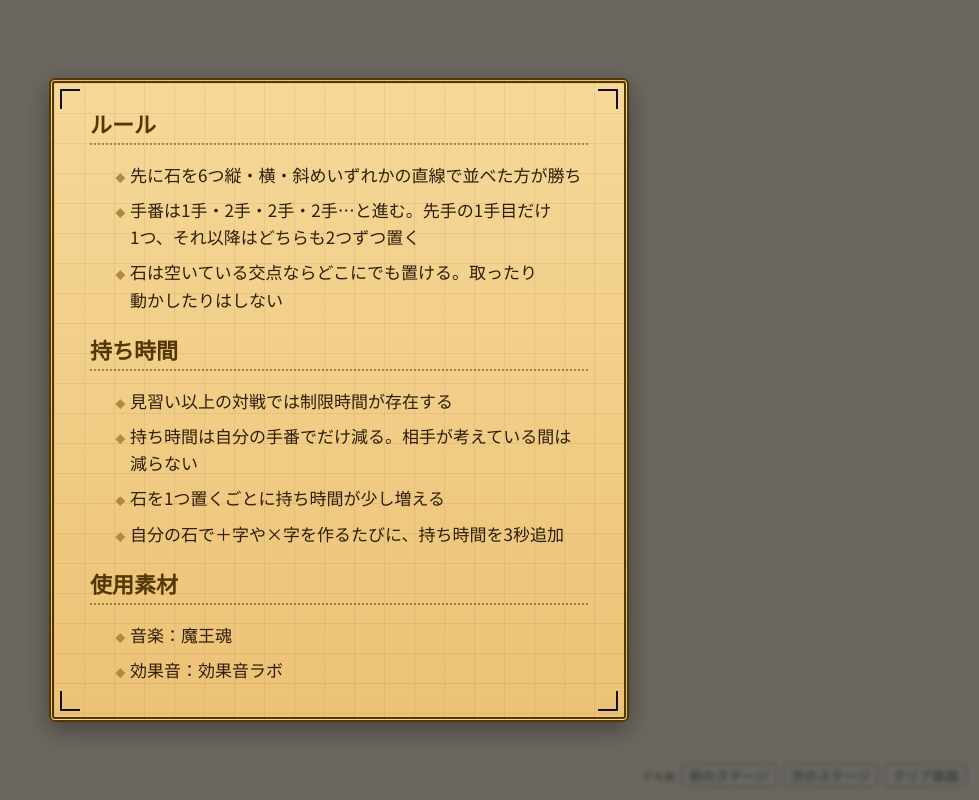
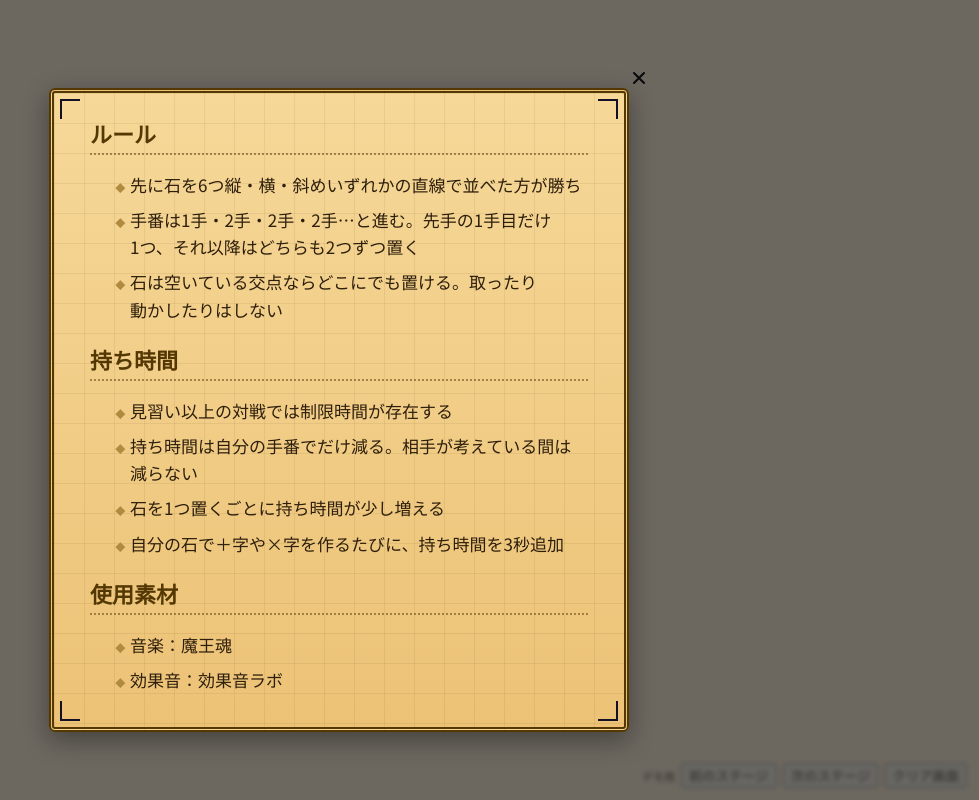
Before and after one commit to TakuyaXyze/6moku-narabe, a Next.js app: page / in a window 1280 px wide. Both pictures are taken after a click on the button "ルール説明". Shown: the whole page, without its empty margins (301-1280 px from the left). Built offline with nearby package versions, Linux system fonts and the light colour scheme; no server answers; a web font is replaced by a local one.

Commit message:
💄 ルール説明と振り返りの札の外側右上に、閉じる×ボタンを設置

```diff
--- /dev/null
+++ b/components/CloseButton.tsx
@@ -0,0 +1,16 @@
+type Props = {
+    onClose: () => void;
+}
+
+//札の外側の右上に置く、閉じるボタン
+export function CloseButton({ onClose }: Props) {
+    return (
+        <button className="close-button" aria-label="閉じる" onClick={() => onClose()}>
+            <svg viewBox="0 0 24 24" width="20" height="20" aria-hidden="true"
+                stroke="currentColor" strokeWidth="2.5" strokeLinecap="round"
+            >
+                <path d="M6 6 L18 18 M18 6 L6 18" />
+            </svg>
+        </button>
+    );
+}
--- a/components/ReviewPopup.tsx
+++ b/components/ReviewPopup.tsx
@@ -4,6 +4,7 @@ import "../styles/ReviewPopup.css";
 import { useState } from "react";
 import { Overlay } from "./Overlay";
 import { GameBoard } from "./GameBoard";
+import { CloseButton } from "./CloseButton";
 
 type Props = {
     boards: (string | null)[][][];      //石を1つ置くごとの盤面。最初は空の盤
@@ -23,6 +24,8 @@ export function ReviewPopup({ boards, onClose }: Props) {
     //盤とボタンの周りに触っても閉じないよう、幕までクリックを届けない
     return (
         <Overlay onClose={onClose}>
+            <div className="overlay-frame">
+                <CloseButton onClose={onClose} />
                 <div className="review-panel" onClick={(event) => event.stopPropagation()}>
                     <div className="review-board">
                         <GameBoard boxes={boards[turnEnds[turnNo]]} handleClick={() => { }} pointerColor={null}
@@ -34,6 +37,7 @@ export function ReviewPopup({ boards, onClose }: Props) {
                         <button disabled={turnNo === turnCount} onClick={() => setTurnNo(turnNo + 1)}>次の手番へ</button>
                     </div>
                 </div>
+            </div>
         </Overlay>
     );
 }
--- a/components/RuleScreen.tsx
+++ b/components/RuleScreen.tsx
@@ -2,6 +2,7 @@
 
 import "../styles/GameInfo.css";
 import { Overlay } from "./Overlay";
+import { CloseButton } from "./CloseButton";
 
 const RULES: string[] = [
     "先に石を6つ縦・横・斜めいずれかの直線で並べた方が勝ち",
@@ -28,6 +29,8 @@ type Props = {
 export function RuleScreen({ onClose }: Props) {
     return (
         <Overlay onClose={onClose}>
+            <div className="overlay-frame">
+                <CloseButton onClose={onClose} />
                 <div className="rule-panel">
                     <div className="rule-title">ルール</div>
                     <ul>
@@ -42,6 +45,7 @@ export function RuleScreen({ onClose }: Props) {
                         {CREDITS.map((credit) => <li key={credit}>{credit}</li>)}
                     </ul>
                 </div>
+            </div>
         </Overlay>
     );
 }
--- a/styles/GameInfo.css
+++ b/styles/GameInfo.css
@@ -23,7 +23,8 @@
     height: 14px;
     border: 1px solid var(--dark-brown);
     border-radius: 7px;
-    overflow: hidden;       /*色の付いた部分を、枠の角丸の内側に収める*/
+    overflow: hidden;
+    /*色の付いた部分を、枠の角丸の内側に収める*/
     background-color: rgba(84, 56, 4, 0.5);
     box-shadow: inset 0 2px 3px rgba(40, 25, 0, 0.45);
 }
@@ -222,7 +223,8 @@
     --grid: rgba(84, 56, 4, 0.08);
     box-sizing: border-box;
     width: min(580px, calc(100vw - 24px));
-    max-height: calc(100dvh - 24px);
+    max-height: calc(100dvh - 48px);
+    /*上下の余白(12px ×2)と、札の上の閉じるボタンの行(24px)の分を空ける*/
     overflow-y: auto;
     scrollbar-width: thin;
     scrollbar-color: rgba(84, 56, 4, 0.5) transparent;
@@ -256,7 +258,7 @@
 }
 
 /*2つめ以降の見出しは、上の項目との間を空ける*/
-.rule-panel ul + .rule-title {
+.rule-panel ul+.rule-title {
     margin-top: 20px;
 }
 
@@ -275,7 +277,8 @@
 /*低い画面(スマホの横向きなど)では、余白と文字を詰めて札を画面に収める*/
 @media screen and (max-height: 600px) {
     .rule-panel {
-        max-height: calc(100dvh - 12px);
+        max-height: calc(100dvh - 36px);
+        /*上下の余白(6px ×2)と、閉じるボタンの行(24px)の分*/
         padding: 16px 32px 8px;
     }
 
@@ -284,7 +287,7 @@
         font-size: 18px;
     }
 
-    .rule-panel ul + .rule-title {
+    .rule-panel ul+.rule-title {
         margin-top: 12px;
     }
 
@@ -311,7 +314,7 @@
         break-inside: avoid;
     }
 
-    .rule-panel ul + .rule-title {
+    .rule-panel ul+.rule-title {
         margin-top: 8px;
     }
 }
--- a/styles/Overlay.css
+++ b/styles/Overlay.css
@@ -29,6 +29,23 @@
     cursor: pointer;
 }
 
+.overlay-frame {
+    display: flex;
+    flex-direction: column;
+    align-items: flex-end;
+    gap: 0px;
+}
+
+.overlay .close-button {
+    min-width: 0;
+    padding: 0px;
+    line-height: 0;
+    color: var(--black);
+    transform: translate(20px, 0px);
+    border: none;
+    background: none;
+}
+
 .overlay button:focus-visible {
     outline: 2px solid var(--white);
     outline-offset: -5px;
--- a/styles/ReviewPopup.css
+++ b/styles/ReviewPopup.css
@@ -6,11 +6,16 @@
 }
 
 /*盤は入れ物の高さに合わせて大きさが決まるので、画面に収まる正方形の入れ物を用意する*/
+/*入れ物は、対局中の盤と同じ計算(8px引いて、マス目の幅19pxの倍数に切り捨て)で盤と同じ大きさにし、盤を入れ物いっぱいに描く*/
 .review-board {
-    display: flex;
-    justify-content: center;
-    height: min(70vh, 90vw);
+    height: calc(min(70vh, 90vw) - 8px);
+    height: round(down, calc(min(70vh, 90vw) - 8px), 19px);
     aspect-ratio: 1/1;
+}
+
+.review-board .game-board {
+    width: 100%;
+    height: 100%;
 }
 
 .review-controls {
```
Lines whose indentation alone changed are shown as unchanged.
